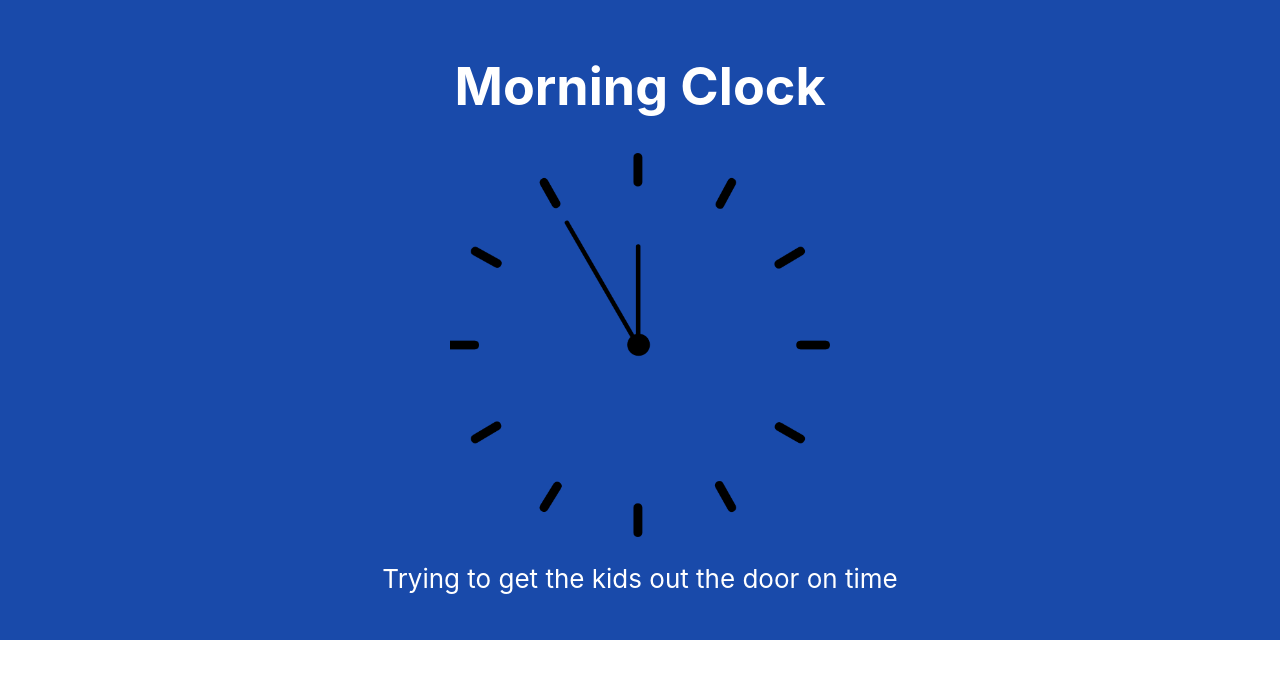
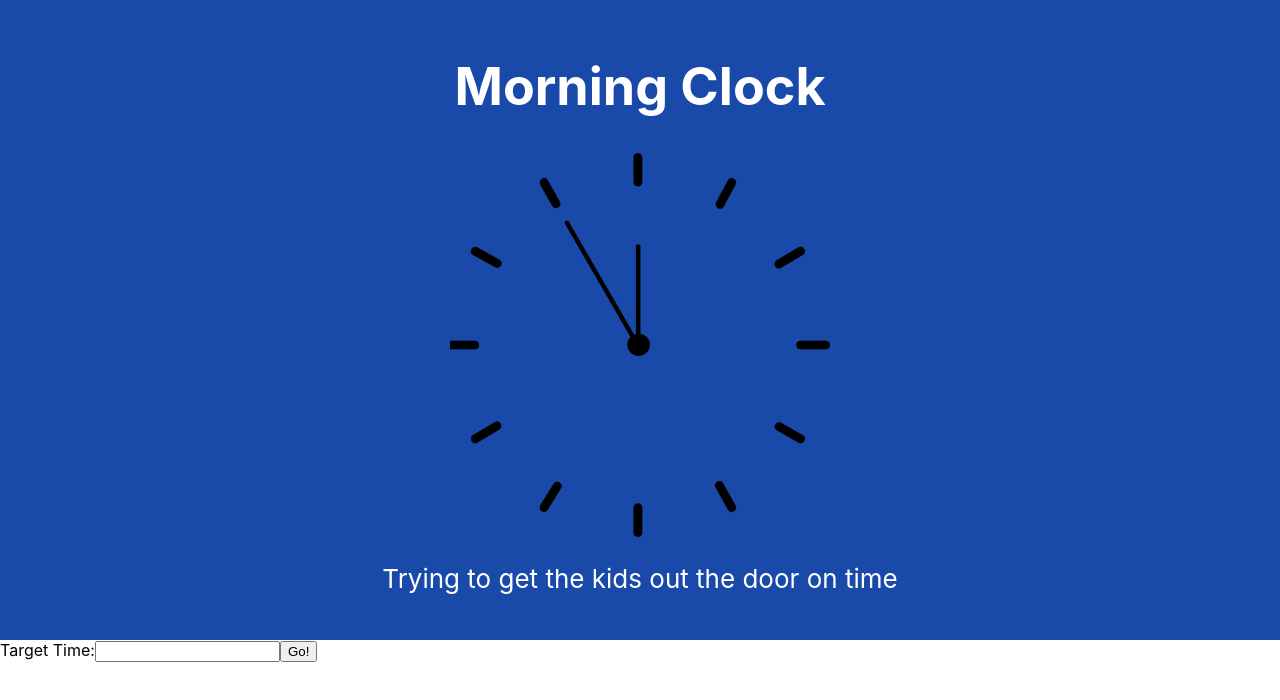
Before and after one commit to FatherOfCurses/morningTimer, a React (Create React App) app: page / in a window 1280 px wide. Shown: the top 700 px of the page. Built offline with nearby package versions, Linux system fonts and the light colour scheme.

Commit message:
Displaying two components on screen

```diff
--- a/src/App.js
+++ b/src/App.js
@@ -1,9 +1,12 @@
 import React from "react";
 import logo from "./heroClock.png";
+import TimeForm from "./TimeForm";
 import "./App.css";
 
-function App() {
+class App extends React.Component {
+  render() {
     return (
+      <React.Fragment>
         <div className="App">
           <header className="App-header">
             <h1>Morning Clock</h1>
@@ -11,7 +14,10 @@ function App() {
             <p>Trying to get the kids out the door on time</p>
           </header>
         </div>
+        <TimeForm />
+      </React.Fragment>
     );
+  }
 }
 
 export default App;
```
Lines whose indentation alone changed are shown as unchanged.
